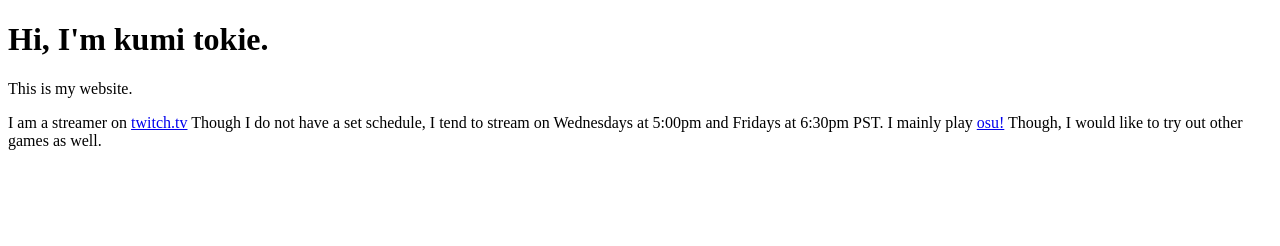
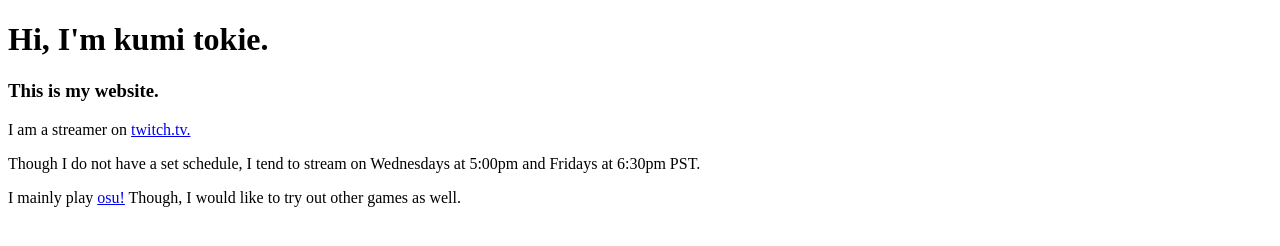
Before and after one commit to kxtmg/kxtmg.github.io, a plain HTML site: page index.html in a window 1280 px wide. Drawn offline with Linux system fonts and the light colour scheme.

Commit message:
Altered spacing of paragraphs
it looked ugly oops lol

```diff
--- a/index.html
+++ b/index.html
@@ -2,11 +2,11 @@
 <html>
     <body>
         <h1>Hi, I'm kumi tokie.</h1>
-        <p>This is my website.</p>
+        <h3>This is my website.</h3>
 
-        <p>I am a streamer on <a href = "https://twitch.tv/kumitokie">twitch.tv</a>
-        Though I do not have a set schedule, I tend to stream on Wednesdays at 5:00pm and Fridays at 6:30pm PST.
-        I mainly play <a href = "https://osu.ppy.sh/users/6014985">osu!</a> Though, I would like to try out other games as well.
-        </p>
+        <p>I am a streamer on <a href = "https://twitch.tv/kumitokie">twitch.tv.</a></p>
+        <p>Though I do not have a set schedule, I tend to stream on Wednesdays at 5:00pm and Fridays at 6:30pm PST. </p>
+        <p>I mainly play <a href = "https://osu.ppy.sh/users/6014985">osu!</a> Though, I would like to try out other games as well.</p>
+
     </body>
 </html>
```
